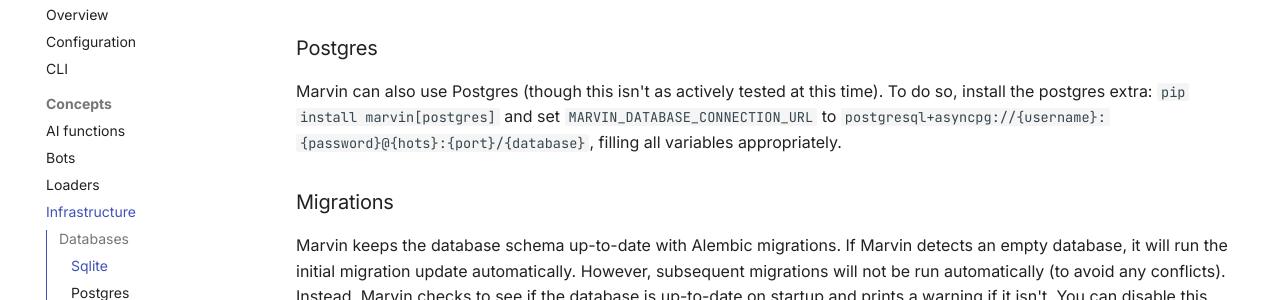
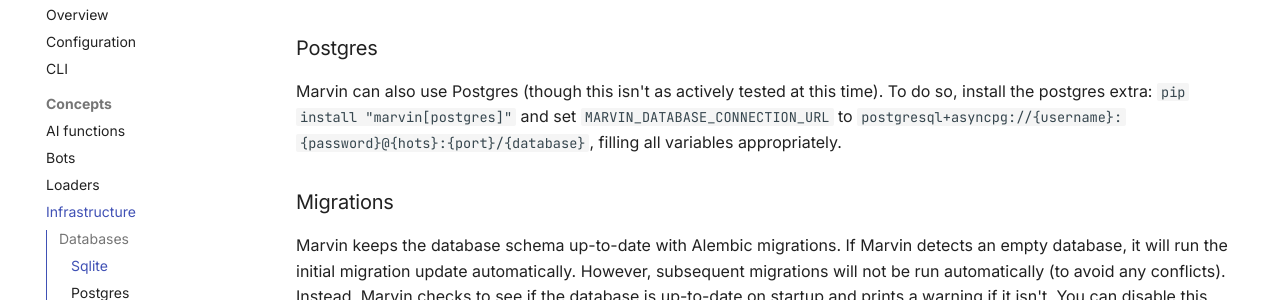
Before and after one commit to PrefectHQ/marvin, an MkDocs documentation site: the page built from docs/guide/concepts/infra.md, in a window 1280 px wide and 900 px high, scrolled down 322 px. Shown: the part 177-477 px from the top of the window. Built offline with MkDocs 1.6.1 and Material for MkDocs 9.7.7, drawn with Linux system fonts in a browser that asks for light colours; comment, search, counter and statistics services are not loaded.

```diff
--- a/docs/guide/concepts/infra.md
+++ b/docs/guide/concepts/infra.md
@@ -8,7 +8,7 @@
 By default, Marvin uses a Sqlite database located at `~/.marvin/marvin.sqlite`. You can customize this by setting `MARVIN_DATABASE_CONNECTION_URL` to `sqlite+aiosqlite:////{path/to/database}`.
 
 ### Postgres
-Marvin can also use Postgres (though this isn't as actively tested at this time). To do so, install the postgres extra: `pip install marvin[postgres]` and set `MARVIN_DATABASE_CONNECTION_URL` to `postgresql+asyncpg://{username}:{password}@{hots}:{port}/{database}`, filling all variables appropriately.
+Marvin can also use Postgres (though this isn't as actively tested at this time). To do so, install the postgres extra: `pip install "marvin[postgres]"` and set `MARVIN_DATABASE_CONNECTION_URL` to `postgresql+asyncpg://{username}:{password}@{hots}:{port}/{database}`, filling all variables appropriately.
 
 ### Migrations
 Marvin keeps the database schema up-to-date with Alembic migrations. If Marvin detects an empty database, it will run the initial migration update automatically. However, subsequent migrations will not be run automatically (to avoid any conflicts). Instead, Marvin checks to see if the database is up-to-date on startup and prints a warning if it isn't. You can disable this behavior by setting `MARVIN_DATABASE_CHECK_MIGRATION_VERSION_ON_STARTUP=0`.
```
